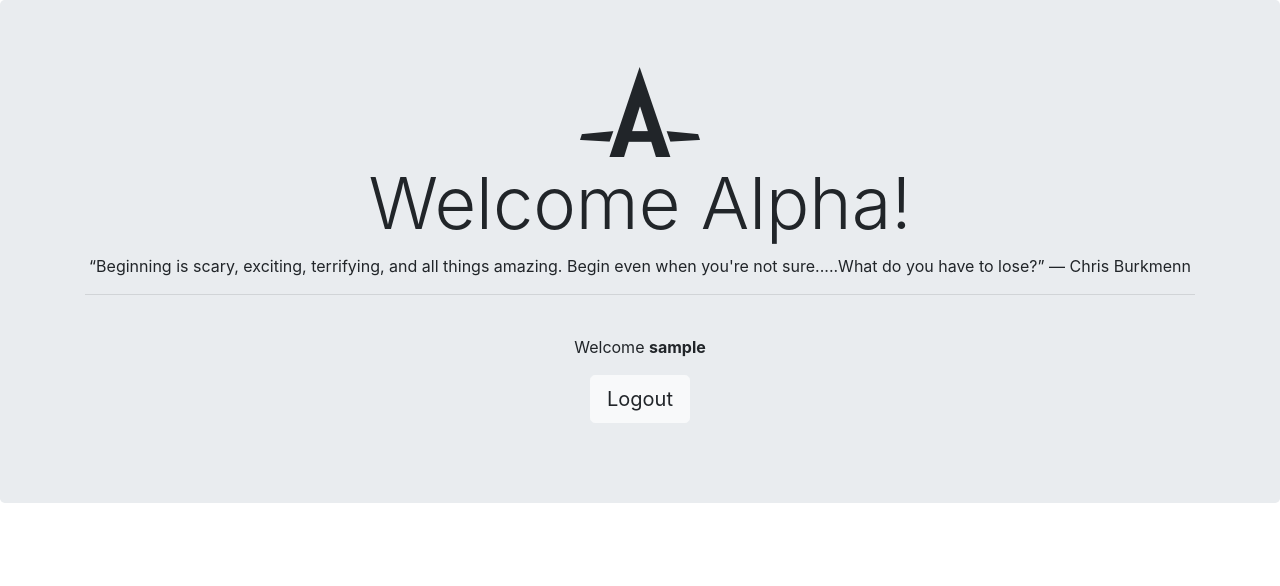
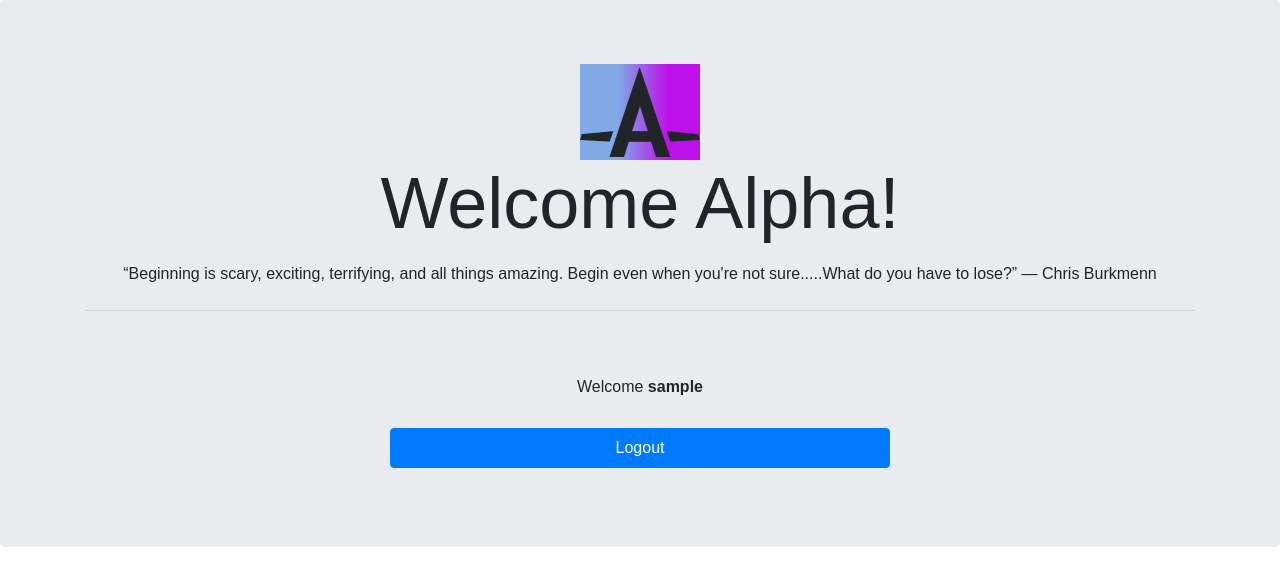
Before and after one commit to moneya/Team-alpha-task-1, a PHP site: page /welcome in a window 1280 px wide. Shown: the top 586 px of the page. Run offline with PHP 8.4, Linux system fonts and the light colour scheme; the visitor is signed in with stand-in values (Sample User, id 1); data that the repository does not hold is empty; some libraries are stand-ins or nearby versions.

Commit message:
finished BE

```diff
--- a/css/style.css
+++ b/css/style.css
@@ -175,6 +175,10 @@ button {
     background: linear-gradient(270deg, #BE10EA 26.4%, #80A9E6 68.5%);
 }
 
+.alpha {
+    background: linear-gradient(270deg, #BE10EA 26.4%, #80A9E6 68.5%) !important;
+}
+
 .active {
     text-decoration: none;
 }
--- a/welcome.php
+++ b/welcome.php
@@ -22,7 +22,7 @@ require('action/auth.php')
     <link rel="stylesheet" href="https://use.fontawesome.com/releases/v5.6.3/css/all.css" integrity="sha384-UHRtZLI+pbxtHCWp1t77Bi1L4ZtiqrqD80Kn4Z8NTSRyMA2Fd33n5dQ8lWUE00s/" crossorigin="anonymous">
 
     <link rel="stylesheet" href="https://stackpath.bootstrapcdn.com/bootstrap/4.2.1/css/bootstrap.min.css" integrity="sha384-GJzZqFGwb1QTTN6wy59ffF1BuGJpLSa9DkKMp0DgiMDm4iYMj70gZWKYbI706tWS" crossorigin="anonymous">
-    <link rel="stylesheet" href="css/styles.css">
+    <link rel="stylesheet" href="css/style.css">
 
 </head>
 
@@ -34,7 +34,7 @@ require('action/auth.php')
 
 <div class="jumbotron text-center">
   <div class="container">
-    <i class="fab fa-autoprefixer fa-6x"></i>
+    <i class="fab fa-autoprefixer fa-6x alpha"></i>
     <h1 class="display-3">Welcome Alpha!</h1>
     <?php if (isset($_SESSION['success'])) : ?>
       <div class="error success" >
@@ -50,17 +50,22 @@ require('action/auth.php')
 ― Chris Burkmenn</p>
     <hr>
     <br>
-           <!-- logged in user information -->
+        <div class="container text-center">
+             <!-- logged in user information -->
            <?php  if (isset($_SESSION['username'])) : ?>
         <p>Welcome <strong><?php echo $_SESSION['username']; ?> </strong></p>
-        <p>
-        <form method='post' action="">
-            <input type="submit" class="btn btn-light btn-lg" value="Logout" name="logout">
+        <div class="row justify-content-center">
+        <div >
+        <form method='post' action="" class="col-sm-1">
+            <input type="submit" class="btn btn-md btn-primary" value="Logout" name="logout">
         </form>
-             <!-- <a href="index.php?logout='1'" style="color: red;">logout</a>  -->
 
-        </p>
+
+        </div>
+        </div>
+
     <?php endif ?>
+        </div>
 
 
   </div>
```
Also changed, not shown: action/auth.php (+51 -0 lines).
